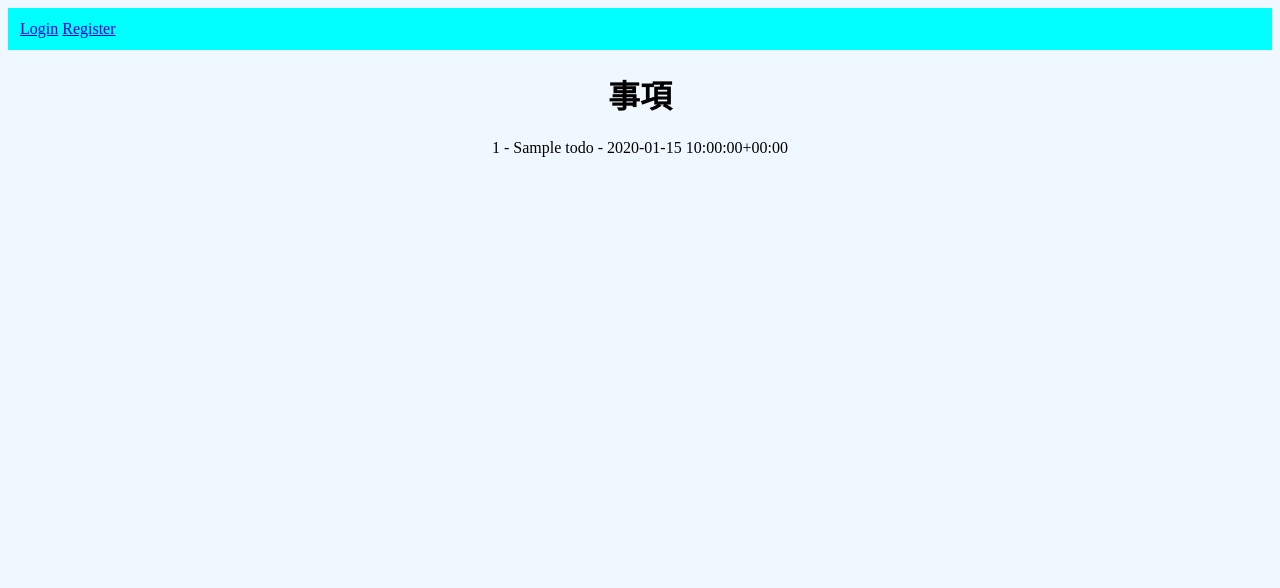
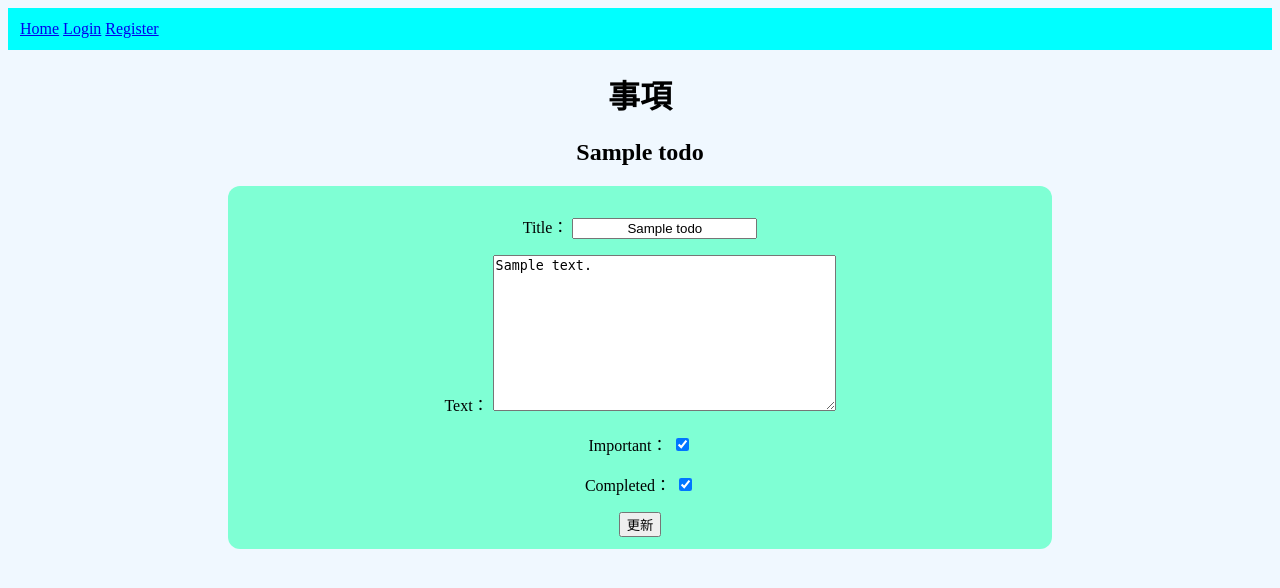
Before and after one commit to Aouo123/todoust-project, a Django app: page /view123/1/ in a window 1280 px wide. Shown: the top 588 px of the page. Run offline with Django 5.2, Linux system fonts and the light colour scheme; tables that the repository leaves empty hold one stand-in row (values such as "Sample post").

Commit message:
未完成5月16號程式

```diff
--- a/templates/base.html
+++ b/templates/base.html
@@ -31,13 +31,17 @@
             padding: 12px;
             text-align: left;
         }
+
+
     </style>
 </head>
 <body>
     <div id="nav-bar">
+        <a href="{% url 'todolist' %}">Home</a>
         {% if user.is_authenticated %}
-        Login:{{user.username}}
-        <a href="{% url 'logout' %}">Logout</a>
+            Login:{{user.username}}
+            <a href="{% url 'logout' %}">Logout</a>
+            <a href="{% url 'createtodo' %}">Create</a>
         {% else %}
         <a href="{% url 'login' %}">Login</a>
         <a href="{% url 'register' %}">Register</a>
--- a/todo/forms.py
+++ b/todo/forms.py
@@ -5,4 +5,4 @@ class TodoForm(ModelForm):
     class Meta:
         model = Todo
         #fields = '__all__'
-        fields = ["title","text","important"]
+        fields = ["title","text","important","completed"]
--- a/todo/models.py
+++ b/todo/models.py
@@ -9,6 +9,7 @@ class Todo(models.Model):
     date_completed = models.DateTimeField( null = True, blank = True ) #null=True(可以為空物件型態)
     important = models.BooleanField( default = False)
     user = models.ForeignKey(User, on_delete = models.CASCADE)
+    completed = models.BooleanField(default=False)
 
     def __str__(self):
         return f"{self.id} - {self.title} - {self.created}"
--- a/todo/templates/todo/viewtodo.html
+++ b/todo/templates/todo/viewtodo.html
@@ -9,6 +9,13 @@
         編號錯誤，請重新輸入
     </h3>
     {% else %}
-    {{todo}}
+    <h2>{{todo.title}}</h2>
     {% endif %}
+
+    <form action="" method="POST">
+        {% csrf_token %}
+        {{form.as_p}}
+        <button type="submit">更新</button>
+    </form>
+    {{message}}
 {% endblock %}
--- a/todo/urls.py
+++ b/todo/urls.py
@@ -16,10 +16,11 @@ Including another URLconf
 """
 
 from django.urls import path
-from .views import todolist, viewtodo, createtodo
+from .views import todolist, viewtodo, createtodo, deletetodo
 
 urlpatterns = [
     path("", todolist, name="todolist"),
     path("view123/<int:id>/", viewtodo, name="viewtodo"),
     path("createtodo/", createtodo, name="createtodo"),
+    path("delete/<int:id>/", deletetodo, name="deletetodo"),
 ]
--- a/todo/views.py
+++ b/todo/views.py
@@ -1,4 +1,4 @@
-from django.shortcuts import render
+from django.shortcuts import render,redirect
 from .models import Todo
 from .forms import TodoForm
 
@@ -7,19 +7,39 @@ def todolist(request):
     user = request.user
     todos = None
     if user.is_authenticated:
-        todos = Todo.objects.filter(user=request.user)
+        todos = Todo.objects.filter(user=request.user).order_by("-created")
 
     print(todos)
     result = {"todos": todos, "user": user}
     return render(request,"todo/todolist.html",result)
 
+def deletetodo(request,id):
+    todo = Todo.objects.get(id=id)
+    todo.delete()
+    return render("todolist")
+
+
 def viewtodo(request,id):
     todo = None
+    form = None
+    message = ""
     try:
         todo = Todo.objects.get(id=id)
+        if request.method == "GET":
+            form = TodoForm(instance=todo)
+        else:
+            form = TodoForm(request.POST,instance=todo)
+            todo = form.save(commit=False)
+            #if todo.completed:
+                #todo.date_completed = datetime.now().stre
+            todo.save()
+            message="更新成功"
     except Exception as e:
         print(e)
-    return render(request,"todo/viewtodo.html",{"todo":todo})
+    return render(request,"todo/viewtodo.html",
+                  {"todo":todo,
+                   "form": form,
+                   "message": message})
 
 def createtodo(request):
     if request.method == "POST":
@@ -27,6 +47,8 @@ def createtodo(request):
         todo = form.save(commit=False)
         todo.user = request.user
         todo.save()
+
+        return redirect("todo")
     else:
         form = TodoForm()
     return render(request,"todo/createtodo.html",{"form": form})
```
Also changed, not shown: todo/templates/todo/todolist.html (+7 -2 lines), todo/migrations/0004_todo_completed.py (added).
